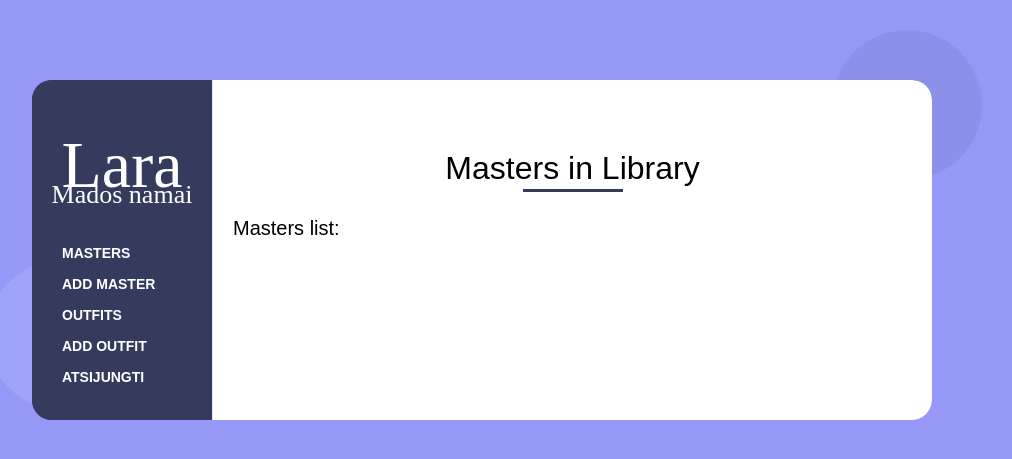
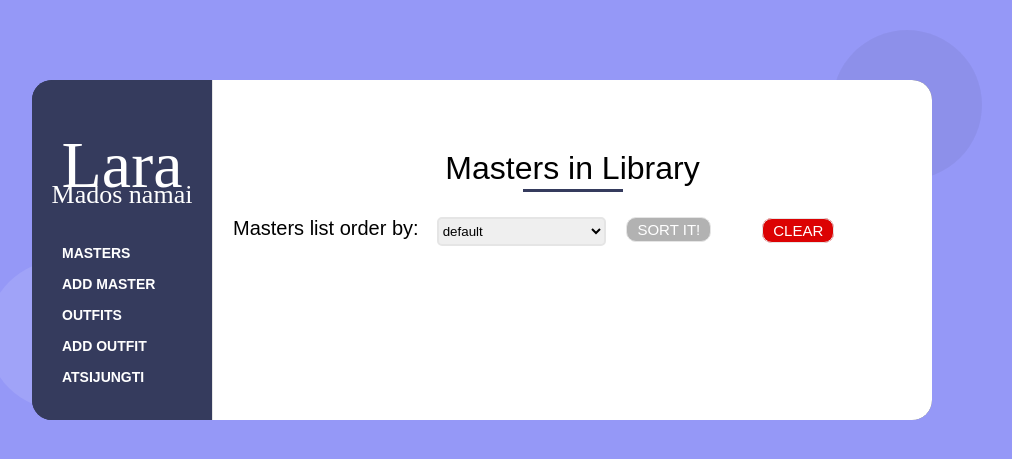
Before and after one commit to BrigitaK/Mados_namai_Lara, a Symfony app: template templates/master/index.html.twig in a window 1280 px wide. Shown: the top 459 px of the page, without its empty margins (158-1170 px from the left). Run offline with Twig, Linux system fonts and the light colour scheme; the template is opened without the code that fills it, so the values that code supplies are empty; some libraries are stand-ins or nearby versions.

Commit message:
master sort

```diff
--- a/public/css/layout.css
+++ b/public/css/layout.css
@@ -236,6 +236,18 @@ body {
             width:27%;
             padding-top: 24px;
         }
+        .clear-btn {
+            display: inline-block;
+            float:left;
+            width:20%;
+            margin-top: 5px;
+        }
+        .sort-btn {
+            display: inline-block;
+            float:left;
+            margin-left: 20px;
+            width:20%;
+        }
         .create-name, .create-surname {
             display: inline-block;
             float: left;
@@ -261,6 +273,15 @@ body {
             margin-top: 25px;
             width: 25%;
         }
+        .select-sort {
+            display: inline-block;
+            float: left;
+            height: 29px;
+            border: 2px solid #E5E5E5;
+            border-radius: 5px;
+            outline: none;
+            width: 25%;
+        }
         .fas {
             display: inline-block;
                     color: #000;
@@ -272,6 +293,16 @@ body {
                     line-height: 25px;
                     text-align: center;
                     border-radius: 50%;
+        }
+        .sort {
+            display: inline-block;
+            float: left;
+            width: 100%;
+        }
+        .title-sort {
+            display: inline-block;
+            float: left;
+            width: 30%;
         }
 
 
--- a/templates/master/index.html.twig
+++ b/templates/master/index.html.twig
@@ -6,7 +6,24 @@
 
     <h1 class="title">Masters in Library</h1>
 
-    <div class="title2">Masters list:</div>
+    <div class="sort">
+        <div class="title2 title-sort">Masters list order by:</div>
+            <form action="{{ path('master_index')}}" method="GET">
+                <select class="select-sort" name="sort">
+                    <option value="default">default</option>
+                    <option value="name_az" {% if sortBy == 'name_az' %} selected {% endif %}>name</option>
+                    <option value="name_za" {% if sortBy == 'name_za' %} selected {% endif %}>name reverse</option>
+                    <option value="surname_az" {% if sortBy == 'surname_az' %} selected {% endif %}>surname</option>
+                    <option value="surname_za" {% if sortBy == 'surname_za' %} selected {% endif %}>surname reverse</option>
+                </select>
+                <div class="sort-btn">
+                    <button class="edit" type="submit">Sort it!</button>
+                </div>
+            </form>
+            <div class="clear-btn">
+                <a class="delete" action="{{ path('master_index')}}">clear</a>
+            </div>
+    </div>
     <ul>
     {% for master in masters %}
         <div class="list">
```
Also changed, not shown: src/Controller/MasterController.php (+13 -3 lines).
